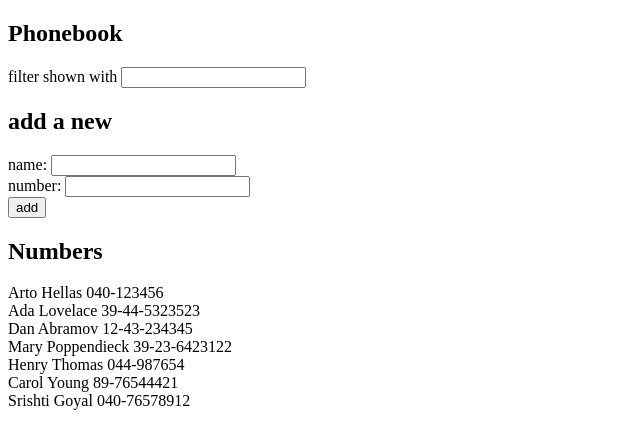
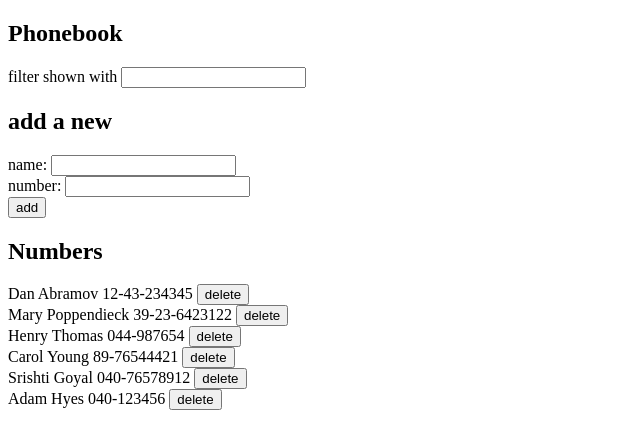
Before and after one commit to Ramya-KR/FullStackOpen_Exercises, a React (Create React App) app in the folder part2/phonebook/: page / in a window 1280 px wide. Shown: the top 448 px of the page, without its empty margins (0-640 px from the left). Built offline with nearby package versions, Linux system fonts and the light colour scheme; data requests are answered from the project's data file.

Commit message:
exercise 2.14

```diff
--- a/part2/phonebook/db.json
+++ b/part2/phonebook/db.json
@@ -1,15 +1,5 @@
 {
   "persons": [
-    {
-      "name": "Arto Hellas",
-      "number": "040-123456",
-      "id": 1
-    },
-    {
-      "name": "Ada Lovelace",
-      "number": "39-44-5323523",
-      "id": 2
-    },
     {
       "name": "Dan Abramov",
       "number": "12-43-234345",
@@ -34,6 +24,11 @@
       "name": "Srishti Goyal",
       "number": "040-76578912",
       "id": 7
+    },
+    {
+      "name": "Adam Hyes",
+      "number": "040-123456",
+      "id": 8
     }
   ]
 }
--- a/part2/phonebook/src/App.js
+++ b/part2/phonebook/src/App.js
@@ -58,7 +58,7 @@ const App = () => {
       <h2>add a new</h2>
       <PersonForm persons={persons} newName={newName} newNumber={newNumber} setNewName={setNewName} handleNumberChange={handleNumberChange} handleNameChange={handleNameChange} setPersons={setPersons} addPerson={addPerson} />
       <h2>Numbers</h2>
-      <Persons persons={persons} filter={filter} />
+      <Persons persons={persons} filter={filter} deleteEntry={personService.deleteEntry}/>
     </div>
   )
 }
--- a/part2/phonebook/src/components/Persons.js
+++ b/part2/phonebook/src/components/Persons.js
@@ -1,10 +1,17 @@
-const Persons = ({ persons, filter }) => {
+const Persons = ({ persons, filter,deleteEntry }) => {
   if (filter.length === 0) {
-      return (persons.map((person) => <div key={person.id}>{person.name} {person.number}</div>))
+    return (persons.map((person) => (
+      <div key={person.id}>
+        {person.name} {person.number}  <button onClick={() => deleteEntry(person.id,person.name)}>delete</button>
+      </div>
+    )))
   } else {
     const filteredPersons = persons.filter((person) => person.name.toLowerCase().includes(filter))
     console.log(filteredPersons)
-      return (filteredPersons.map((person) => <div key={person.id}>{person.name} {person.number}</div>))
+    return (filteredPersons.map((person) => (
+      <div key={person.id}>
+        {person.name} {person.number}  <button onClick={() => deleteEntry(person.id,person.name)}>delete</button>
+      </div>)))
   }
 }
 
--- a/part2/phonebook/src/services/persons.js
+++ b/part2/phonebook/src/services/persons.js
@@ -11,6 +11,12 @@ const create = (newObject) => {
     return request.then(response => response.data)
 }
 
-const personService = { getAll, create }
+const deleteEntry = (id,name) => {
+    if(window.confirm(`Delete ${name}?`)) {
+        axios.delete(`${baseUrl}/${id}`).then(response=>response.data)
+    }
+}
+
+const personService = { getAll, create, deleteEntry }
 
 export default personService
```
Lines whose indentation alone changed are shown as unchanged.
